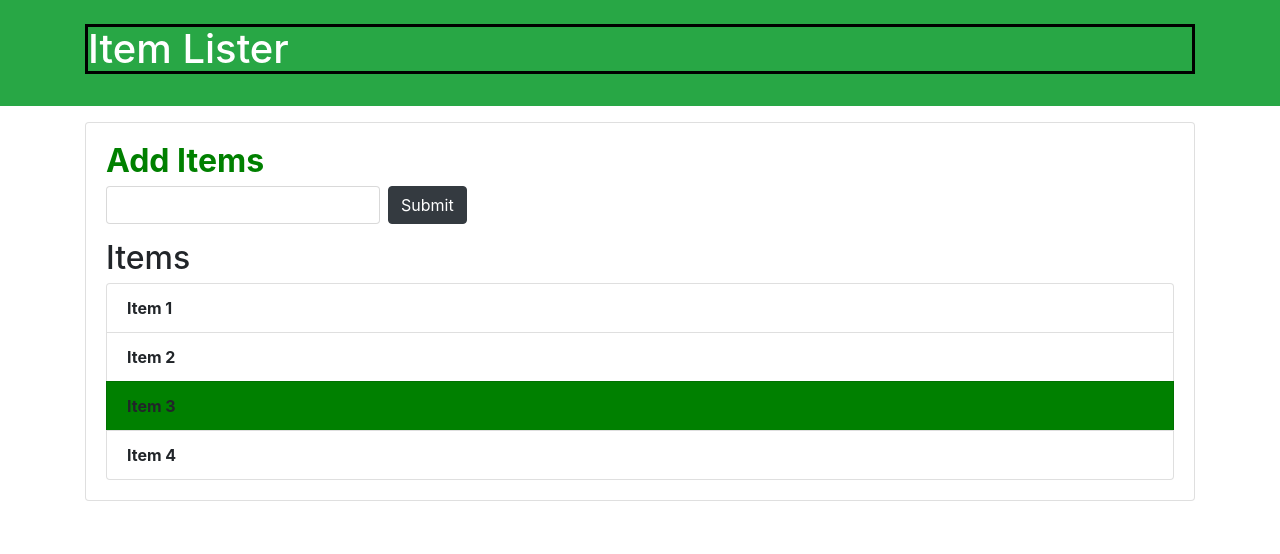
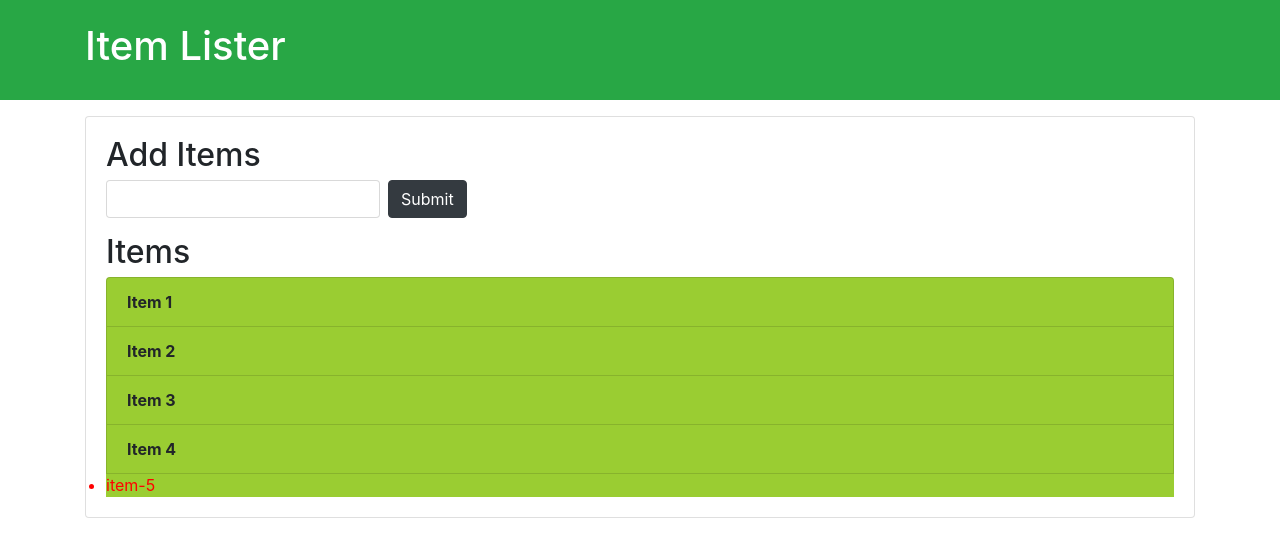
Before and after one commit to aiswaryavalsan/learngit, a plain HTML site: page demo/index.html in a window 1280 px wide. Drawn offline with nearby package versions, Linux system fonts and the light colour scheme.

Commit message:
third commit

```diff
--- a/demo/demo.js
+++ b/demo/demo.js
@@ -1,25 +1,16 @@
-//console.log(document.domain);
-//console.log(document.URL);
-//console.log(document.title);
-///document.title="change title";
-////console.log(document.title);
-//console.log(document.doctype);
-//console.log(document.head);
-//var headertext=document.getElementById('header-title');
-//console.log(headertext);
-///headertext.innerText="hello";
-//headertext.textContent="hai";
-//headertext.innerHTML='<h3>hello all</h3>';
-var header=document.getElementById('title1');
-header.style.color='green';
-header.style.fontWeight='bold';
-console.log(header);
-var headertitle=document.getElementById('header-title');
-headertitle.style.border='solid 3px black';
-//document.write(header.text);
+
+
 var item=document.getElementsByClassName('list-group-item');
 for(let i=0;i<item.length;i++)
 {
     item[i].style.fontWeight='bold';
 }
 item[2].style.backgroundColor="green";
+
+var items=document.getElementsByTagName('li');
+console.log(items);
+items[4].style.color="red";
+for(let i=0;i<items.length;i++)
+{
+    items[i].style.backgroundColor='yellowgreen';
+}
--- a/demo/index.html
+++ b/demo/index.html
@@ -26,6 +26,7 @@
       <li class="list-group-item">Item 2</li>
       <li class="list-group-item">Item 3</li>
       <li class="list-group-item">Item 4</li>
+      <li>item-5</li>
     </ul>
    </div>
   </div>
```
